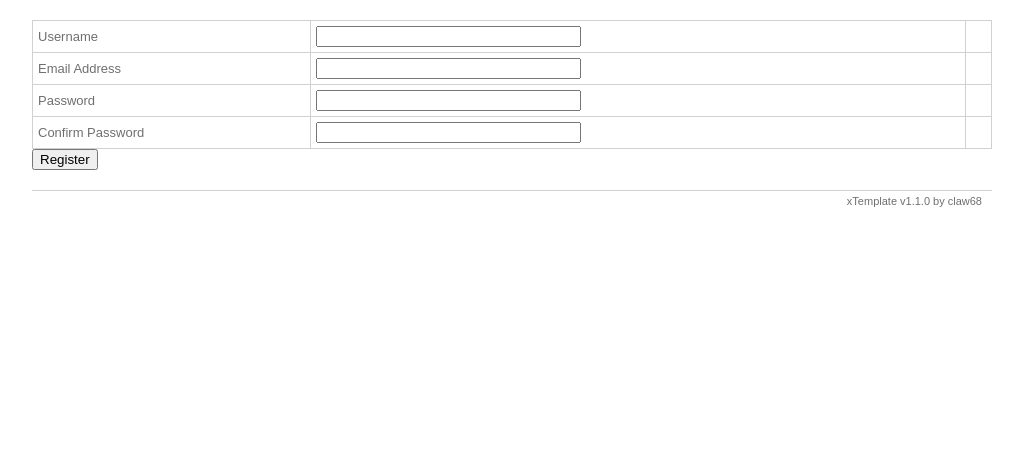
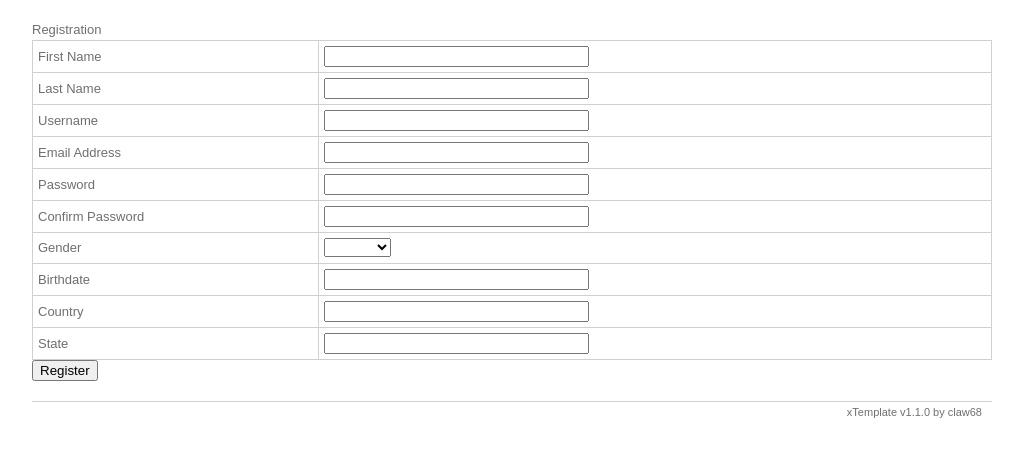
Before and after one commit to claw68/alchemy, a CodeIgniter app: page /index.php/auth/register in a window 1280 px wide. Shown: the part 30-487 px from the top of the page, without its empty margins (128-1151 px from the left). Run offline with CodeIgniter, Linux system fonts and the light colour scheme.

Commit message:
Update views

```diff
--- a/application/views/auth/change_email_form.php
+++ b/application/views/auth/change_email_form.php
@@ -12,6 +12,7 @@ $email = array(
 	'size'	=> 30,
 );
 ?>
+<div class="auth-title">Change Email</div>
 <?php echo form_open($this->uri->uri_string()); ?>
 <table>
 	<tr>
--- a/application/views/auth/change_password_form.php
+++ b/application/views/auth/change_password_form.php
@@ -18,6 +18,7 @@ $confirm_new_password = array(
 	'size' 	=> 30,
 );
 ?>
+<div class="auth-title">Change Password</div>
 <?php echo form_open($this->uri->uri_string()); ?>
 <table>
 	<tr>
--- a/application/views/auth/forgot_password_form.php
+++ b/application/views/auth/forgot_password_form.php
@@ -12,6 +12,7 @@ if ($this->config->item('use_username', 'tank_auth')) {
 	$login_label = 'Email';
 }
 ?>
+<div class="auth-title">Forgot Password</div>
 <?php echo form_open($this->uri->uri_string()); ?>
 <table>
 	<tr>
--- a/application/views/auth/register_form.php
+++ b/application/views/auth/register_form.php
@@ -1,4 +1,18 @@
 <?php
+$first_name = array(
+	'name'	=> 'first_name',
+	'id'	=> 'first_name',
+	'value'	=> set_value('first_name'),
+	'maxlength'	=> 80,
+	'size'	=> 30,
+);
+$last_name = array(
+	'name'	=> 'last_name',
+	'id'	=> 'last_name',
+	'value'	=> set_value('last_name'),
+	'maxlength'	=> 80,
+	'size'	=> 30,
+);
 if ($use_username) {
 	$username = array(
 		'name'	=> 'username',
@@ -29,35 +43,166 @@ $confirm_password = array(
 	'maxlength'	=> $this->config->item('password_max_length', 'tank_auth'),
 	'size'	=> 30,
 );
+$gender = array(
+	'name'	=> 'gender',
+	'id'	=> 'gender'
+);
+$gender_opt = array (
+	'' => '',
+	'M' => 'Male',
+	'F' => 'Female'
+);
+$birthdate = array(
+	'name'	=> 'birthdate',
+	'id'	=> 'birthdate',
+	'value'	=> set_value('birthdate'),
+	'maxlength'	=> 80,
+	'size'	=> 30,
+);
+$country = array(
+	'name'	=> 'country',
+	'id'	=> 'country',
+	'value'	=> set_value('country'),
+	'maxlength'	=> 80,
+	'size'	=> 30,
+);
+$state = array(
+	'name'	=> 'state',
+	'id'	=> 'state',
+	'value'	=> set_value('state'),
+	'maxlength'	=> 80,
+	'size'	=> 30,
+);
 $captcha = array(
 	'name'	=> 'captcha',
 	'id'	=> 'captcha',
 	'maxlength'	=> 8,
 );
 ?>
-<?php echo form_open($this->uri->uri_string()); ?>
-<table>
+<form id="register-form" action="<?php echo base_url(); ?>auth/register" method="post" accept-charset="utf-8">
+	<div id="register-title">Registration</div>
+	<script>
+	function display_error(id,msg) {
+		if(msg.length > 0) {
+			$("#"+id).attr('title', msg);
+			$("#"+id).css('border-color', '#FF7427');
+			$("#"+id).tooltip();
+		}
+	}
+	</script>
+<table id="register-table">
+	<tr>
+		<td><?php echo form_label('First Name', $first_name['id']); ?></td>
+		<td><?php echo form_input($first_name); ?></td>
+		<script>
+			$(function(){
+				var msg = "<?php echo form_error($first_name['name']); ?><?php echo isset($errors[$first_name['name']])?$errors[$first_name['name']]:''; ?>";
+				display_error('first_name',msg);
+			});
+		</script>
+	</tr>
+	<tr>
+		<td><?php echo form_label('Last Name', $last_name['id']); ?></td>
+		<td><?php echo form_input($last_name); ?></td>
+		<script>
+			$(function(){
+				var msg = "<?php echo form_error($last_name['name']); ?><?php echo isset($errors[$last_name['name']])?$errors[$last_name['name']]:''; ?>";
+				display_error('last_name',msg);
+			});
+		</script>
+	</tr>
 	<?php if ($use_username) { ?>
 	<tr>
 		<td><?php echo form_label('Username', $username['id']); ?></td>
 		<td><?php echo form_input($username); ?></td>
-		<td style="color: red;"><?php echo form_error($username['name']); ?><?php echo isset($errors[$username['name']])?$errors[$username['name']]:''; ?></td>
+		<script>
+			$(function(){
+				var msg = "<?php echo form_error($username['name']); ?><?php echo isset($errors[$username['name']])?$errors[$username['name']]:''; ?>";
+				display_error('username',msg);
+			});
+		</script>
 	</tr>
 	<?php } ?>
 	<tr>
 		<td><?php echo form_label('Email Address', $email['id']); ?></td>
 		<td><?php echo form_input($email); ?></td>
-		<td style="color: red;"><?php echo form_error($email['name']); ?><?php echo isset($errors[$email['name']])?$errors[$email['name']]:''; ?></td>
+		<script>
+			$(function(){
+				var msg = "<?php echo form_error($email['name']); ?><?php echo isset($errors[$email['name']])?$errors[$email['name']]:''; ?>";
+				display_error('email',msg);
+			});
+		</script>
 	</tr>
 	<tr>
 		<td><?php echo form_label('Password', $password['id']); ?></td>
 		<td><?php echo form_password($password); ?></td>
-		<td style="color: red;"><?php echo form_error($password['name']); ?></td>
+		<script>
+			$(function(){
+				var msg = "<?php echo form_error($password['name']); ?>";
+				display_error('password',msg);
+			});
+		</script>
 	</tr>
 	<tr>
 		<td><?php echo form_label('Confirm Password', $confirm_password['id']); ?></td>
 		<td><?php echo form_password($confirm_password); ?></td>
-		<td style="color: red;"><?php echo form_error($confirm_password['name']); ?></td>
+		<script>
+			$(function(){
+				var msg = "<?php echo form_error($confirm_password['name']); ?>";
+				display_error('confirm_password',msg);
+			});
+		</script>
+	</tr>
+	<tr>
+		<td><?php echo form_label('Gender', $gender['id']); ?></td>
+		<td><?php echo form_dropdown($gender['name'],$gender_opt,set_value('gender'),'id="'.$gender['id'].'"'); ?></td>
+		<script>
+			$(function(){
+				var msg = "<?php echo form_error($gender['name']); ?><?php echo isset($errors[$gender['name']])?$errors[$gender['name']]:''; ?>";
+				display_error('gender',msg);
+			});
+		</script>
+	</tr>
+	<tr>
+		<td><?php echo form_label('Birthdate', $birthdate['id']); ?></td>
+		<td>
+			<?php echo form_input($birthdate); ?>
+			<script>
+				$(function(){
+					$('#<?php echo $birthdate['id'];?>').datepicker({
+						dateFormat: 'yy-mm-dd',
+						changeMonth: true,
+						changeYear: true
+					});
+				});
+			</script>
+		</td>
+		<script>
+			$(function(){
+				var msg = "<?php echo form_error($birthdate['name']); ?><?php echo isset($errors[$birthdate['name']])?$errors[$birthdate['name']]:''; ?>";
+				display_error('birthdate',msg);
+			});
+		</script>
+	</tr>
+	<tr>
+		<td><?php echo form_label('Country', $country['id']); ?></td>
+		<td><?php echo form_input($country); ?></td>
+		<script>
+			$(function(){
+				var msg = "<?php echo form_error($country['name']); ?><?php echo isset($errors[$country['name']])?$errors[$country['name']]:''; ?>";
+				display_error('country',msg);
+			});
+		</script>
+	</tr>
+	<tr>
+		<td><?php echo form_label('State', $state['id']); ?></td>
+		<td><?php echo form_input($state); ?></td>
+		<script>
+			$(function(){
+				var msg = "<?php echo form_error($state['name']); ?><?php echo isset($errors[$state['name']])?$errors[$state['name']]:''; ?>";
+				display_error('state',msg);
+			});
+		</script>
 	</tr>
 
 	<?php if ($captcha_registration) {
--- a/application/views/auth/reset_password_form.php
+++ b/application/views/auth/reset_password_form.php
@@ -12,6 +12,7 @@ $confirm_new_password = array(
 	'size' 	=> 30,
 );
 ?>
+<div class="auth-title">Reset Password</div>
 <?php echo form_open($this->uri->uri_string()); ?>
 <table>
 	<tr>
--- a/application/views/auth/send_again_form.php
+++ b/application/views/auth/send_again_form.php
@@ -7,6 +7,7 @@ $email = array(
 	'size'	=> 30,
 );
 ?>
+<div class="auth-title">Send Again</div>
 <?php echo form_open($this->uri->uri_string()); ?>
 <table>
 	<tr>
--- a/application/views/auth/unregister_form.php
+++ b/application/views/auth/unregister_form.php
@@ -5,6 +5,7 @@ $password = array(
 	'size'	=> 30,
 );
 ?>
+<div class="auth-title">Unregister</div>
 <?php echo form_open($this->uri->uri_string()); ?>
 <table>
 	<tr>
```
Also changed, not shown: application/views/auth/general_message.php (+7 -1 lines), application/views/auth/login_form.php (+27 -5 lines).
